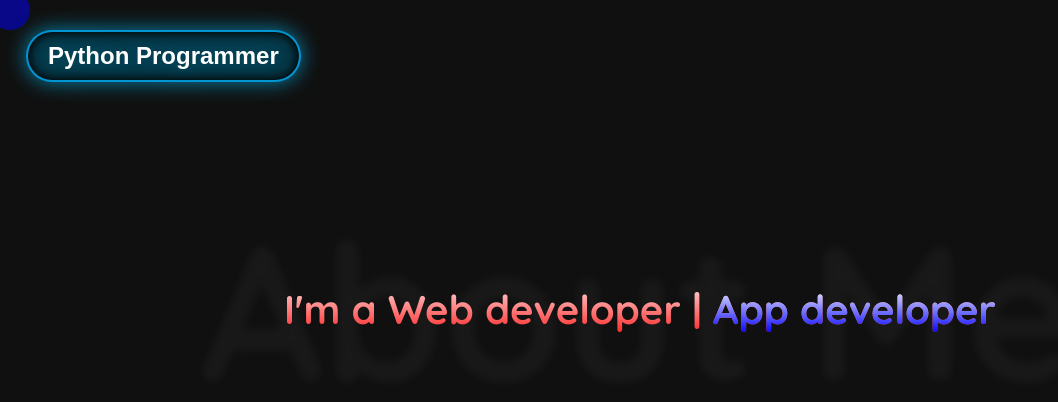
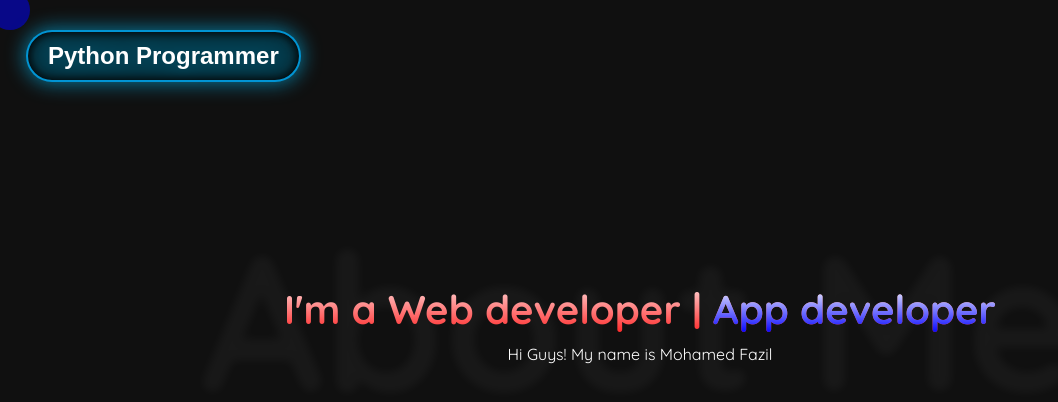
Before and after one commit to MohamedFazil89/MyPortFolio-, a React (Create React App) app: page /About in a window 1280 px wide. Shown: the top 402 px of the page, without its empty margins (0-1058 px from the left). Built offline with nearby package versions, Linux system fonts and the light colour scheme; a web font is replaced by a local one.

Commit message:
new update

```diff
--- a/src/Pages/About.jsx
+++ b/src/Pages/About.jsx
@@ -9,7 +9,12 @@ export default function About() {
             <Navbar />
             <div className="About-container">
                 <b>About Me</b>
-                <p>I'm a Web developer |<span> App developer</span></p>
+                <p className="About-Title">I'm a Web developer |<span> App developer</span></p>
+
+                <section className="About">
+                <p>Hi Guys! My name is <span>Mohamed Fazil</span></p>
+
+                </section>
                 {/* <p>
                     Hi Guys! I am Mohamed Fazil, a web and app developer with a passion for creating
                     user-friendly, innovative designs. Proficient in HTML, CSS, JavaScript, and Python,
--- a/src/styles/About.css
+++ b/src/styles/About.css
@@ -25,7 +25,7 @@
   color: transparent;
   background-clip: text;
 } */
-.About-container p{
+.About-container .About-Title{
   font-size: 2.5rem;
   background: linear-gradient(white, red);
   background-clip: text;
@@ -36,8 +36,14 @@
   cursor: pointer;
 
 }
-.About-container p span{
+.About-container .About-Title span{
   background: linear-gradient(white, blue);
   background-clip: text;
   color: transparent;
 }
+
+.About{
+  display: flex;
+  flex-wrap: wrap;
+
+}
--- a/src/styles/Intro.css
+++ b/src/styles/Intro.css
@@ -79,7 +79,7 @@ svg{
     margin-top: 1%;
     /* margin-left: 3%; */
     transition: all .5s;
-    background: linear-gradient(black, white);
+    background: linear-gradient(white, black);
     /* width: fit-content; */
     background-clip: text;
     color: transparent;
```
